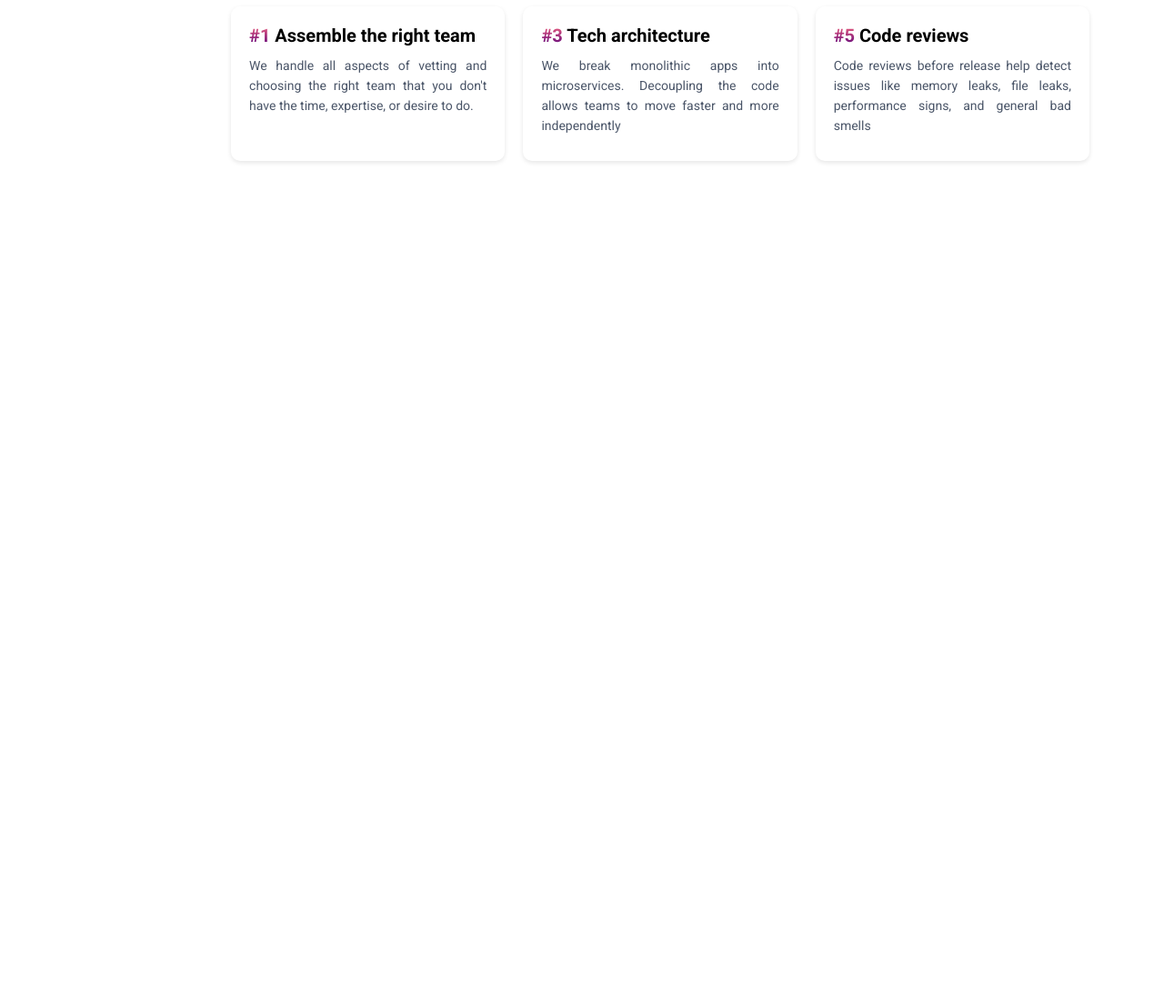
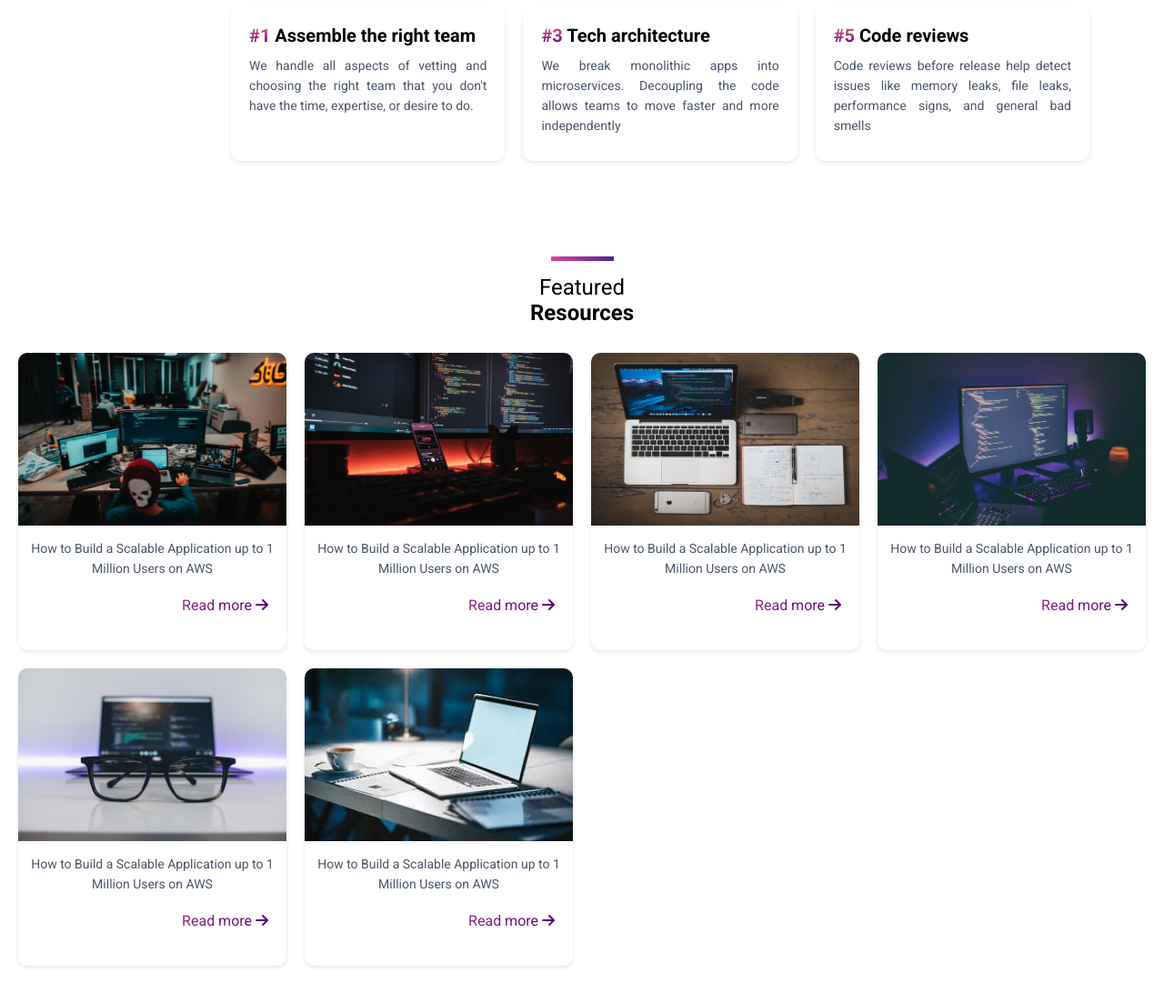
Before and after one commit to abdoBadawy74/Software-House, a plain HTML site: page index.html in a window 1280 px wide. Shown: the part 7282-8385 px from the top of the page at 91% size. Before the commit the page ends 7509 px from the top, so only its background shows below. Drawn offline with Linux system fonts and the light colour scheme.

Commit message:
add resources sec

```diff
--- a/index.html
+++ b/index.html
@@ -1678,7 +1678,12 @@
         </div>
         <div class="progress">
           <span></span>
-          <img src="./images/trophy.png" alt="trophy" width="42px" height="42px">
+          <img
+            src="./images/trophy.png"
+            alt="trophy"
+            width="42px"
+            height="42px"
+          />
         </div>
         <div class="row">
           <div class="box">
@@ -1707,6 +1712,84 @@
     </section>
     <!-- End Developement Section -->
 
+    <!-- Start Recources Section  -->
+    <section class="resources">
+      <div class="line-comp"></div>
+      <h2>
+        Featured
+        <span> Resources </span>
+      </h2>
+      <div class="recources-content">
+        <div class="box">
+          <div class="image">
+            <img src="./images/recources1.jpeg" alt="">
+          </div>
+          <div class="text">
+            <p>
+              How to Build a Scalable Application up to 1 Million Users on AWS
+            </p>
+            <a href="#">Read more <i class="fa-solid fa-arrow-right"></i></a>
+        </div>
+      </div>
+
+        <div class="box">
+          <div class="image">
+            <img src="./images/recources2.jpeg" alt="">
+          </div>
+          <div class="text">
+            <p>
+              How to Build a Scalable Application up to 1 Million Users on AWS
+            </p>
+            <a href="#">Read more <i class="fa-solid fa-arrow-right"></i></a>
+        </div>
+      </div>
+        <div class="box">
+          <div class="image">
+            <img src="./images/recources3.jpeg" alt="">
+          </div>
+          <div class="text">
+            <p>
+              How to Build a Scalable Application up to 1 Million Users on AWS
+            </p>
+            <a href="#">Read more <i class="fa-solid fa-arrow-right"></i></a>
+        </div>
+      </div>
+        <div class="box">
+          <div class="image">
+            <img src="./images/recources4.jpeg" alt="">
+          </div>
+          <div class="text">
+            <p>
+              How to Build a Scalable Application up to 1 Million Users on AWS
+            </p>
+            <a href="#">Read more <i class="fa-solid fa-arrow-right"></i></a>
+        </div>
+      </div>
+        <div class="box">
+          <div class="image">
+            <img src="./images/recources5.jpeg" alt="">
+          </div>
+          <div class="text">
+            <p>
+              How to Build a Scalable Application up to 1 Million Users on AWS
+            </p>
+            <a href="#">Read more <i class="fa-solid fa-arrow-right"></i></a>
+        </div>
+      </div>
+        <div class="box">
+          <div class="image">
+            <img src="./images/recources6.jpeg" alt="">
+          </div>
+          <div class="text">
+            <p>
+              How to Build a Scalable Application up to 1 Million Users on AWS
+            </p>
+            <a href="#">Read more <i class="fa-solid fa-arrow-right"></i></a>
+        </div>
+      </div>
+    </section>
+    <!-- End Recources Section  -->
+
     <script src="./script.js"></script>
   </body>
 </html>
--- a/style.css
+++ b/style.css
@@ -1004,6 +1004,64 @@ a {
   background: linear-gradient(to bottom, #f76680, #57007b);
 }
 
+/* End Developement Section */
+
+/* Start Recources Section */
+
+.resources {
+  padding: 40px 20px;
+  position: relative;
+  text-align: center;
+}
+.resources .line-comp {
+  margin: 15px auto;
+}
+.resources h2 {
+  font-weight: normal;
+  margin: 10px auto;
+}
+.resources h2 span {
+  display: block;
+  font-weight: 600;
+}
+.resources .recources-content {
+  display: grid;
+  grid-template-columns: repeat(auto-fill, minmax(250px, 1fr));
+  gap: 20px;
+  margin: 30px 0;
+}
+.resources .box {
+  padding-bottom: 20px;
+  border-radius: 10px;
+  box-shadow: 0 2px 5px rgba(0, 0, 0, 0.1);
+  background-color: #fff;
+  overflow: hidden;
+}
+.resources .box img {
+  width: 100%;
+  height: 190px;
+
+}
+.resources .box p {
+  color: #4a5568;
+  font-size: 14px;
+  margin: 10px 0;
+  line-height: 22px;
+}
+.resources .box a {
+  display: block;
+  margin: 20px;
+  text-align: right;
+  background-image: linear-gradient(to right, #f76680, #57007b);
+  -webkit-background-clip: text;
+  background-clip: text;
+  color: transparent;
+}
+
+
+
+/* End Recources Section */
+
 /* Keyframes */
 @keyframes upDown {
   0% {
```
Also changed, not shown: images/recources1.jpeg (added), images/recources2.jpeg (added), images/recources3.jpeg (added), images/recources4.jpeg (added), images/recources5.jpeg (added), images/recources6.jpeg (added).
